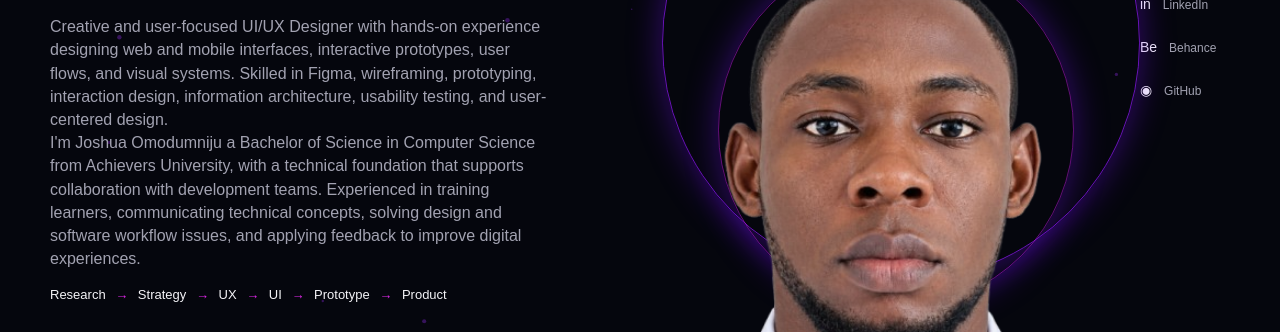
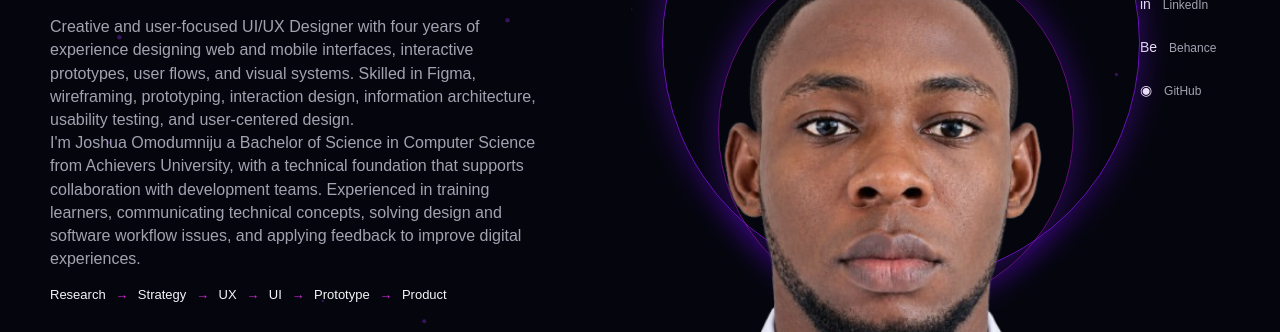
Before and after one commit to omodunmiju/my-real-portfolio, a plain HTML site: page index.html in a window 1280 px wide. Shown: the part 431-763 px from the top of the page. Drawn offline with Linux system fonts and the light colour scheme.

```diff
--- a/index.html
+++ b/index.html
@@ -101,7 +101,7 @@
 
           <!-- Hero Introduction -->
           <p class="intro">
-            Creative and user-focused UI/UX Designer with hands-on experience designing web and mobile interfaces, interactive prototypes, user flows, and visual systems. Skilled in Figma, wireframing, prototyping, interaction design, information architecture, usability testing, and user-centered design.
+            Creative and user-focused UI/UX Designer with four years of experience designing web and mobile interfaces, interactive prototypes, user flows, and visual systems. Skilled in Figma, wireframing, prototyping, interaction design, information architecture, usability testing, and user-centered design.
             <br>I'm Joshua Omodumniju a Bachelor of Science in Computer Science from Achievers University, with a technical foundation that supports collaboration with development teams. Experienced in training learners, communicating technical concepts, solving design and software workflow issues, and applying feedback to improve digital experiences.
           </p>
 
```
